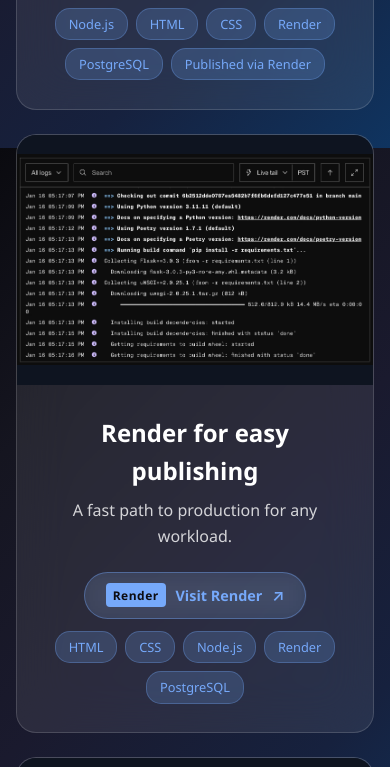
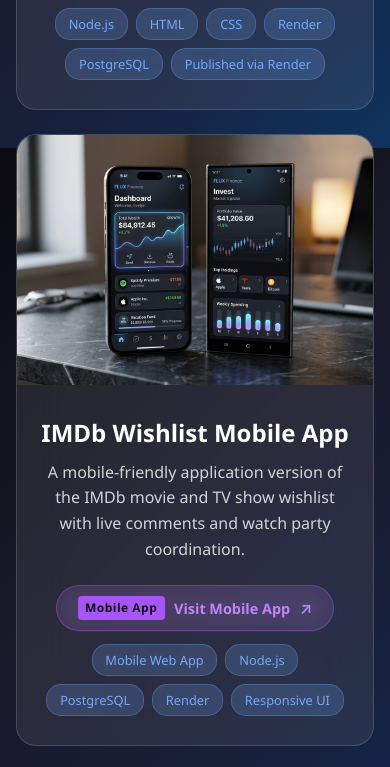
Before and after one commit to ChristianKF30/personalwebsite, a website: page html.html in a window 390 px wide. Shown: the part 5760-6527 px from the top of the page. Drawn offline with Linux system fonts and the light colour scheme.

Commit message:
Add IMDb Wishlist Mobile App to portfolio section

```diff
--- a/css/style.css
+++ b/css/style.css
@@ -1358,6 +1358,12 @@
 
 .portfolio-image.wishlist {
   background-image: url('../images/portfolio-wishlist.jpg');
+  background-size: cover;
+  background-position: center;
+}
+
+.portfolio-image.mobileapp {
+  background-image: url('../images/portfolio-mobileapp.jpg');
   background-size: cover;
   background-position: center;
 }
@@ -1477,6 +1483,48 @@
   color: var(--accent-blue);
 }
 
+/* Mobile App Link Button */
+.mobile-app-link-btn {
+  display: inline-flex;
+  align-items: center;
+  gap: 0.6rem;
+  padding: 0.65rem 1.3rem;
+  background: rgba(168, 85, 247, 0.12);
+  border: 1px solid rgba(168, 85, 247, 0.4);
+  color: #c084fc;
+  text-decoration: none;
+  border-radius: 50px;
+  font-size: 0.9rem;
+  font-weight: 600;
+  transition: all 0.3s cubic-bezier(0.4, 0, 0.2, 1);
+  backdrop-filter: blur(10px);
+  -webkit-backdrop-filter: blur(10px);
+}
+
+.mobile-app-link-btn:hover {
+  background: #a855f7;
+  color: #0d0d12;
+  border-color: #a855f7;
+  transform: translateY(-3px);
+  box-shadow: 0 8px 25px rgba(168, 85, 247, 0.4);
+}
+
+.mobile-app-badge {
+  background: #a855f7;
+  color: #0d0d12;
+  font-weight: 900;
+  padding: 0.15rem 0.45rem;
+  border-radius: 4px;
+  font-size: 0.75rem;
+  letter-spacing: 0.5px;
+  transition: all 0.3s ease;
+}
+
+.mobile-app-link-btn:hover .mobile-app-badge {
+  background: #0d0d12;
+  color: #c084fc;
+}
+
 .link-icon {
   font-size: 1rem;
   line-height: 1;
@@ -1484,7 +1532,8 @@
 }
 
 .imdb-link-btn:hover .link-icon,
-.render-link-btn:hover .link-icon {
+.render-link-btn:hover .link-icon,
+.mobile-app-link-btn:hover .link-icon {
   transform: translate(3px, -3px);
 }
 
--- a/html.html
+++ b/html.html
@@ -292,6 +292,29 @@
                 </div>
 
                 <div class="portfolio-card">
+                    <div class="portfolio-image mobileapp"></div>
+                    <div class="portfolio-content">
+                        <h3 class="portfolio-title">IMDb Wishlist Mobile App</h3>
+                        <p class="portfolio-description">A mobile-friendly application version of the IMDb movie and TV show wishlist with live comments and watch party coordination.</p>
+                        <div class="portfolio-link-container">
+                            <a href="https://mobile-app-j1wl.onrender.com/" target="_blank" rel="noopener noreferrer"
+                                class="mobile-app-link-btn">
+                                <span class="mobile-app-badge">Mobile App</span>
+                                <span>Visit Mobile App</span>
+                                <span class="link-icon">↗</span>
+                            </a>
+                        </div>
+                        <div class="portfolio-tags">
+                            <span class="tag">Mobile Web App</span>
+                            <span class="tag">Node.js</span>
+                            <span class="tag">PostgreSQL</span>
+                            <span class="tag">Render</span>
+                            <span class="tag">Responsive UI</span>
+                        </div>
+                    </div>
+                </div>
+
+                <div class="portfolio-card">
                     <div class="portfolio-image ecommerce"></div>
                     <div class="portfolio-content">
                         <h3 class="portfolio-title">Render for easy publishing</h3>
```
Also changed, not shown: images/portfolio-mobileapp.jpg (added).
